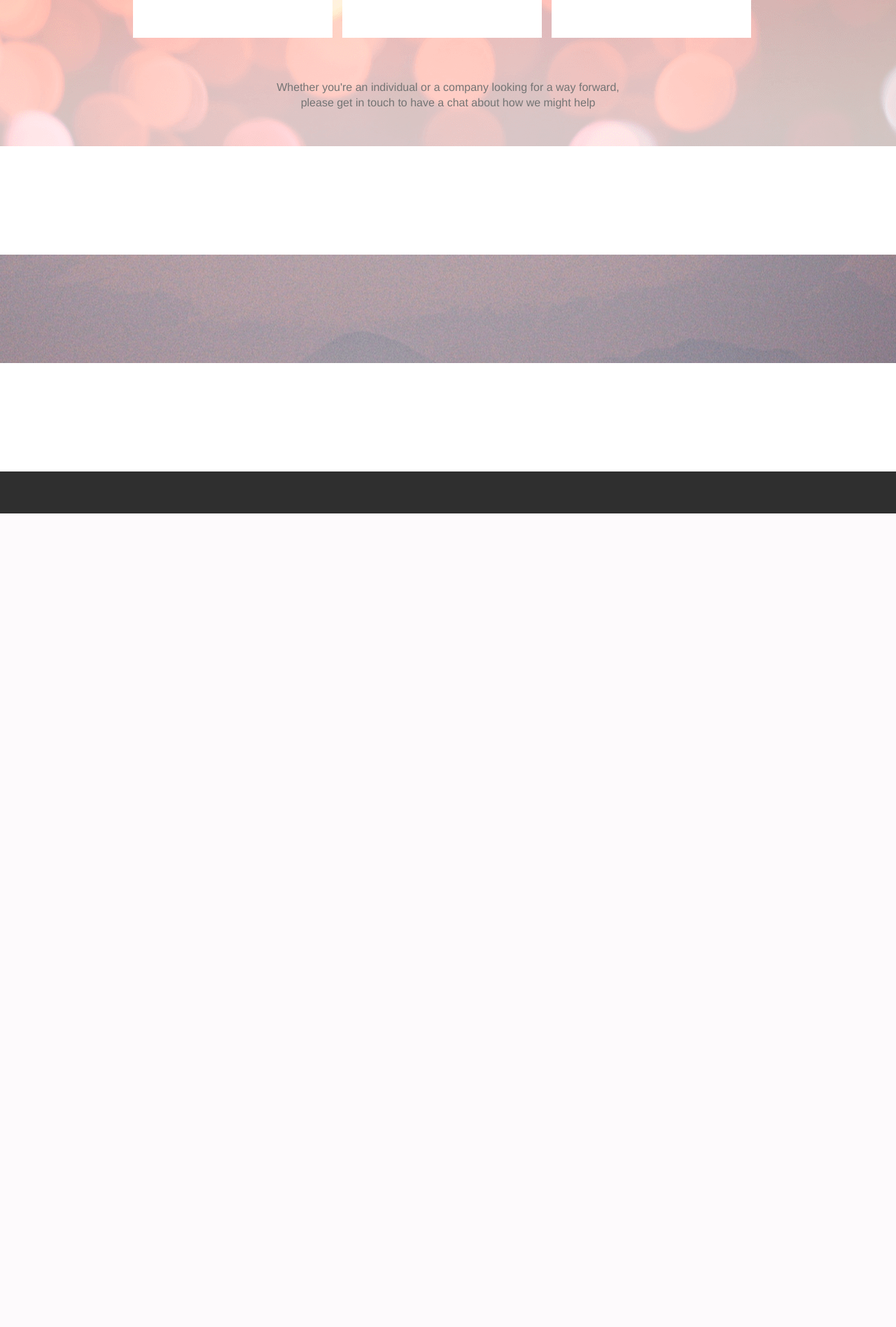
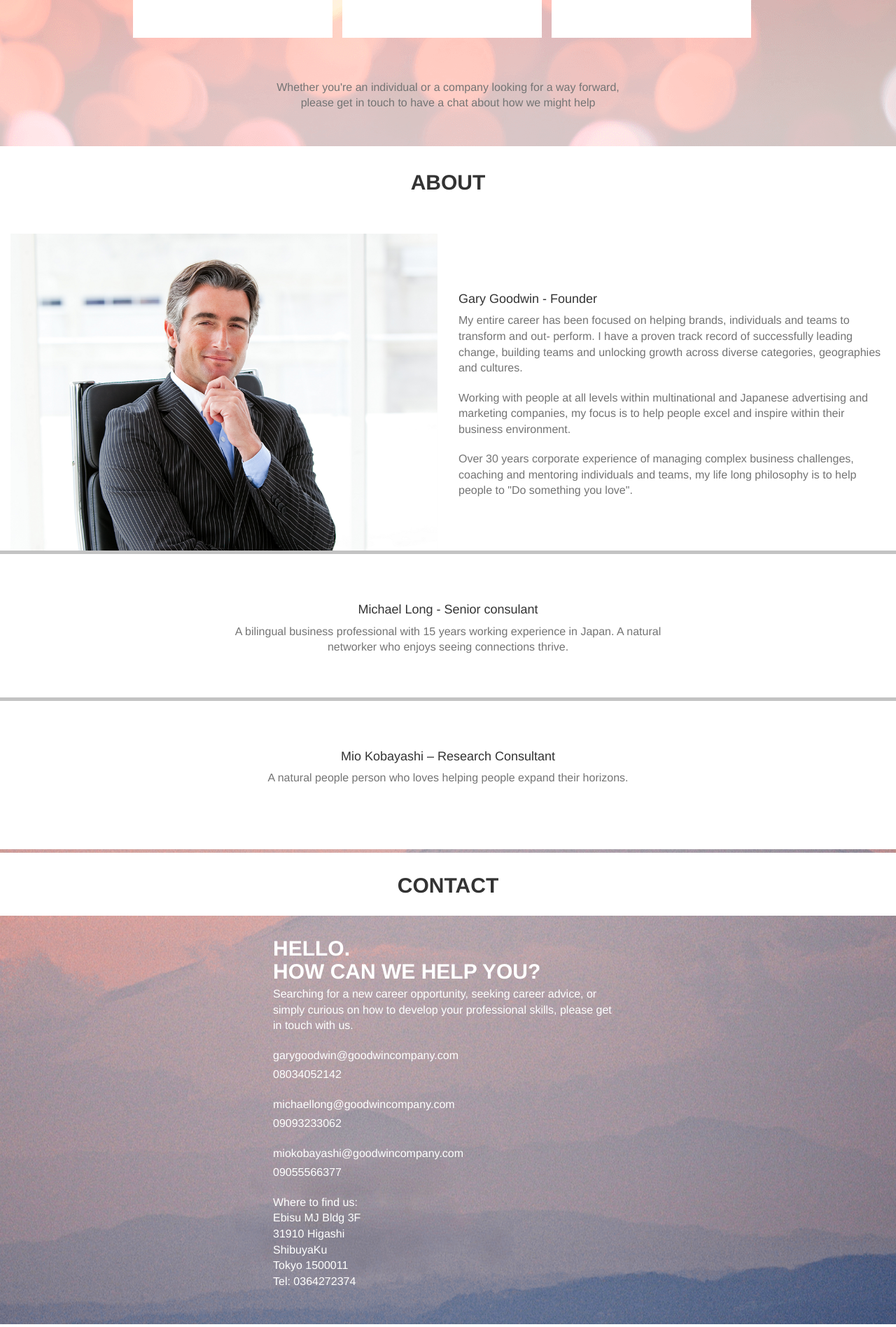
Before and after one commit to BGazsi/goodwin_main, a PHP site: page / in a window 1280 px wide. Shown: the part 2384-4281 px from the top of the page at 70% size. Before the commit the page ends 3118 px from the top, so only its background shows below. Run offline with PHP 8.4, Linux system fonts and the light colour scheme; some libraries are stand-ins or nearby versions.

Commit message:
php update

```diff
--- a/index.php
+++ b/index.php
@@ -201,33 +201,82 @@
     <div class="block block__five">
 
         <div class="header-container">
-            <div class="header"><h1></h1></div>
+            <div class="header"><h1>About</h1></div>
         </div>
-        <div class="content content--md">
+        <div class="content content--lg">
+            <div class="row row-table">
+                <div class="col-sm-6 row-cell row-cell--vcenter">
+                    <img src="img/goodwin.png" alt="Garyy Goodwin" class="img-responsive"/>
+                </div>
+                <div class="col-sm-6 row-cell row-cell--vcenter">
+                    <h4>Gary Goodwin - Founder</h4>
+                    <p class="paragraph paragraph--dark">My entire career has been focused on helping brands, individuals and teams to transform and out-
+                        perform. I have a proven track record of successfully leading change, building teams and unlocking
+                        growth across diverse categories, geographies and cultures.</p><br/>
+                    <p class="paragraph paragraph--dark">Working with people at all levels within multinational and Japanese advertising and marketing
+                        companies, my focus is to help people excel and inspire within their business environment.</p>
+                    <br/>
+                    <p class="paragraph paragraph--dark">Over 30 years corporate experience of managing complex business challenges, coaching and
+                        mentoring individuals and teams, my life long philosophy is to help people to "Do something you
+                        love".</p>
+                </div>
+            </div>
+            <div class="about--small">
+                <h4>Michael Long - Senior consulant</h4>
+                <p class="paragraph paragraph--dark">A bilingual business professional with 15 years working experience in Japan. A natural net­worker
+                    who enjoys seeing connections thrive.</p>
+            </div>
+            <div class="about--small">
+                <h4>Mio Kobayashi – Research Consultant</h4>
+                <p class="paragraph paragraph--dark">A natural people person who loves helping people expand their horizons.</p>
+
+            </div>
         </div>
     </div>
 
     <div class="block block__six">
 
         <div class="header-container">
-            <div class="header"><h1></h1></div>
+            <div class="header header--white"><h1>Contact</h1></div>
         </div>
-        <div class="content content--md">
+        <div class="content content--sm">
+            <h2 class="text-left">Hello. <br/> How can we help you?</h2>
+            <p class="paragraph paragraph--light">Searching for a new career opportunity, seeking career advice, or simply curious on how to develop
+                your professional skills, please get in touch with us.</p> <br/>
+            <p class="paragraph paragraph--light email">garygoodwin@goodwin­company.com</p>
+            <p class="paragraph paragraph--light">080­3405­2142</p> <br/>
+            <p class="paragraph paragraph--light email">michaellong@goodwin­company.com</p>
+            <p class="paragraph paragraph--light">090­9323­3062</p> <br/>
+            <p class="paragraph paragraph--light email">miokobayashi@goodwin­company.com</p>
+            <p class="paragraph paragraph--light">090­5556­6377</p> <br/>
+            <p class="paragraph paragraph--light">Where to find us:</p>
+            <p class="paragraph paragraph--light">Ebisu MJ Bldg 3F</p>
+            <p class="paragraph paragraph--light">3­19­10 Higashi</p>
+            <p class="paragraph paragraph--light">Shibuya­Ku</p>
+            <p class="paragraph paragraph--light">Tokyo 150­0011</p>
+            <p class="paragraph paragraph--light">Tel: 03­6427­2374</p>
         </div>
     </div>
 
     <div class="block block__seven">
-
-        <div class="header-container">
-            <div class="header"><h1></h1></div>
-        </div>
-        <div class="content content--md">
+        <div class="content--lg">
+            <img src="img/map.png" alt="map" class="img-responsive"/>
         </div>
     </div>
 
     <footer class="block footer">
 
-        <div class="content content--md">
+        <div class="content content--sm">
+            <a href="#" class="footer-link">What</a>
+            <span class="footer-separator"></span>
+            <a href="#" class="footer-link">How</a>
+            <span class="footer-separator"></span>
+            <a href="#" class="footer-link">3 Reasons</a>
+            <span class="footer-separator"></span>
+            <a href="#" class="footer-link">About</a>
+            <span class="footer-separator"></span>
+            <a href="#" class="footer-link">Contact</a>
+            <a href="#" class="pull-right"><img src="img/in.png" alt="in"/></a>
 
         </div>
     </footer>
```
